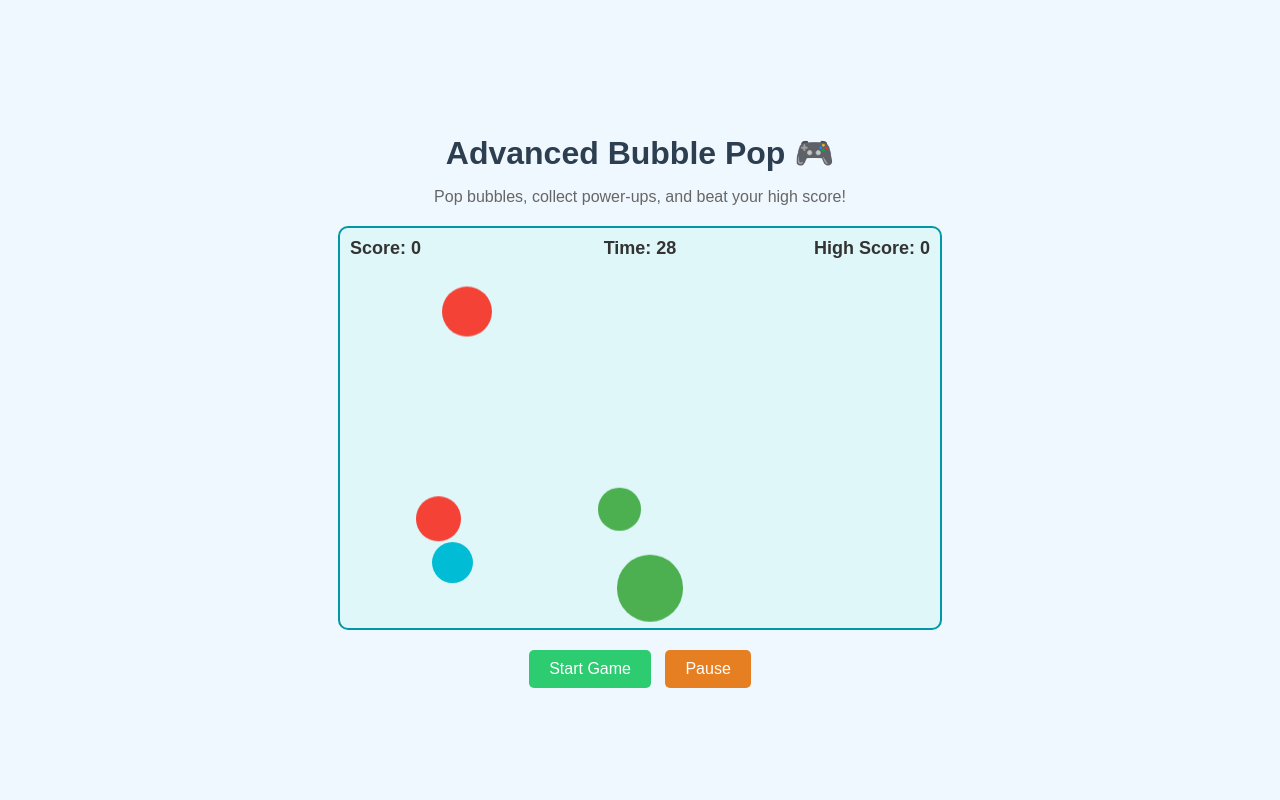
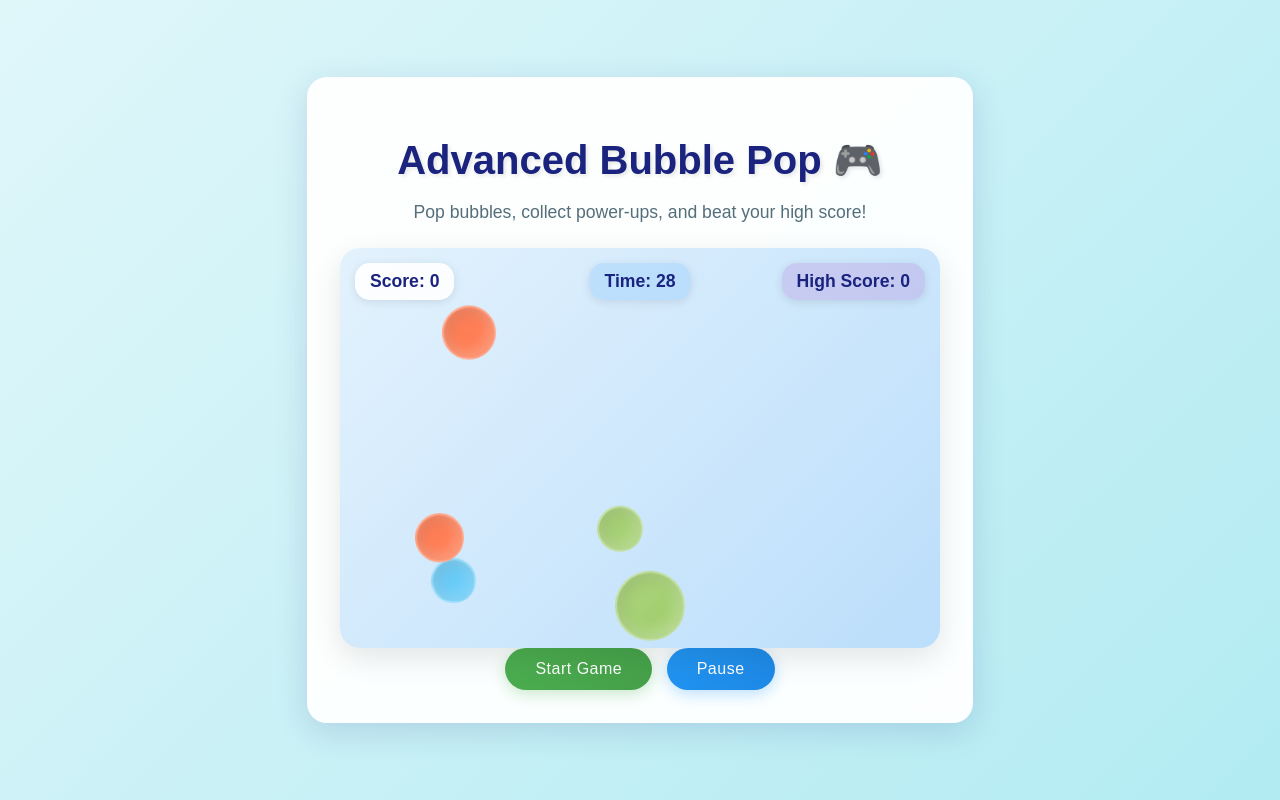
Before and after one commit to anubhavsingh2027/Stress-Relief-Game-Website, a plain HTML site: page index.html in a window 1280 px wide. Both pictures are taken after a click on the button "Start Game". Drawn offline with Linux system fonts and the light colour scheme.

Commit message:
adding website image and make perfect readme

```diff
--- a/index.html
+++ b/index.html
@@ -22,7 +22,7 @@
 
     <!-- Audio for sound effects -->
     <audio id="popSound" src="pop.mp3"></audio>
-    <audio id="powerUpSound" src="powerup.mp3"></audio>
+    <audio id="powerUpSound" src="power-up.mp3"></audio>
     <audio id="explosionSound" src="explosion.mp3"></audio>
 
     <script src="script.js"></script>
--- a/styles.css
+++ b/styles.css
@@ -1,57 +1,86 @@
 body {
-    font-family: 'Arial', sans-serif;
-    background-color: #f0f8ff;
-    color: #333;
+    font-family: 'Poppins', sans-serif;
+    background: linear-gradient(135deg, #e0f7fa 0%, #b2ebf2 100%);
+    color: #37474f;
     margin: 0;
     padding: 0;
     display: flex;
     justify-content: center;
     align-items: center;
     min-height: 100vh;
+    transition: background-color 0.3s ease;
 }
 
 .container {
     text-align: center;
+    background: rgba(255, 255, 255, 0.95);
+    padding: 2rem;
+    border-radius: 20px;
+    box-shadow: 0 8px 32px rgba(31, 38, 135, 0.15);
+    backdrop-filter: blur(4px);
+    border: 1px solid rgba(255, 255, 255, 0.18);
 }
 
 h1 {
-    color: #2c3e50;
-    margin-bottom: 10px;
+    color: #1a237e;
+    margin-bottom: 15px;
+    font-size: 2.5rem;
+    font-weight: 600;
+    text-shadow: 2px 2px 4px rgba(0, 0, 0, 0.1);
 }
 
 p {
-    color: #666;
-    margin-bottom: 20px;
+    color: #546e7a;
+    margin-bottom: 25px;
+    font-size: 1.1rem;
+    font-weight: 500;
 }
 
 #gameArea {
     position: relative;
     width: 600px;
     height: 400px;
-    background-color: #e0f7fa;
-    border: 2px solid #0097a7;
-    border-radius: 10px;
+    background: linear-gradient(135deg, #e3f2fd 0%, #bbdefb 100%);
+    border: none;
+    border-radius: 20px;
     overflow: hidden;
+    box-shadow: 0 10px 30px rgba(0, 0, 0, 0.1);
+    transition: all 0.3s ease;
 }
 
-#score, #timer, #highScore {
+#score, #timer, #highScore, #level {
     position: absolute;
-    top: 10px;
-    font-size: 18px;
-    font-weight: bold;
+    top: 15px;
+    font-size: 1.1rem;
+    font-weight: 600;
+    color: #1a237e;
+    background: rgba(255, 255, 255, 0.9);
+    padding: 8px 15px;
+    border-radius: 15px;
+    box-shadow: 0 2px 10px rgba(0, 0, 0, 0.1);
+    transition: all 0.3s ease;
 }
 
 #score {
-    left: 10px;
+    left: 15px;
 }
 
 #timer {
     left: 50%;
     transform: translateX(-50%);
+    background: rgba(33, 150, 243, 0.15);
 }
 
 #highScore {
-    right: 10px;
+    right: 15px;
+    background: rgba(156, 39, 176, 0.15);
+}
+
+#level {
+    top: auto;
+    bottom: 15px;
+    left: 15px;
+    background: rgba(76, 175, 80, 0.15);
 }
 
 .bubble {
@@ -61,42 +90,100 @@ p {
     border-radius: 50%;
     cursor: pointer;
     animation: float 5s infinite ease-in-out;
+    backdrop-filter: blur(5px);
+    box-shadow: inset -5px -5px 15px rgba(255, 255, 255, 0.3),
+                inset 5px 5px 15px rgba(0, 0, 0, 0.1);
+    transition: transform 0.2s ease, opacity 0.2s ease;
+}
+
+.bubble:hover {
+    transform: scale(1.1);
+    opacity: 0.8;
 }
 
 @keyframes float {
-    0%, 100% { transform: translateY(0); }
-    50% { transform: translateY(-20px); }
+    0%, 100% {
+        transform: translateY(0) rotate(0deg);
+    }
+    50% {
+        transform: translateY(-20px) rotate(5deg);
+    }
 }
 
-/* Different bubble types */
+/* Different bubble types with soft gradients */
 .bubble.normal {
-    background-color: #00bcd4;
+    background: linear-gradient(135deg, #81d4fa 0%, #4fc3f7 100%);
+    border: 2px solid rgba(255, 255, 255, 0.3);
 }
 
 .bubble.fast {
-    background-color: #ff5722;
+    background: linear-gradient(135deg, #fff176 0%, #ffd54f 100%);
     animation-duration: 3s;
+    border: 2px solid rgba(255, 255, 255, 0.3);
 }
 
 .bubble.exploding {
-    background-color: #f44336;
+    background: linear-gradient(135deg, #ff8a65 0%, #ff7043 100%);
     animation-duration: 7s;
+    border: 2px solid rgba(255, 255, 255, 0.3);
 }
 
 .bubble.powerUp {
-    background-color: #4caf50;
+    background: linear-gradient(135deg, #aed581 0%, #9ccc65 100%);
     animation-duration: 10s;
+    border: 2px solid rgba(255, 255, 255, 0.3);
+}
+
+.controls {
+    margin-top: 25px;
+    display: flex;
+    justify-content: center;
+    gap: 20px;
 }
 
 #startBtn, #pauseBtn {
-    background-color: #2ecc71;
+    background: linear-gradient(135deg, #4CAF50 0%, #45a049 100%);
     color: white;
     border: none;
-    padding: 10px 20px;
-    border-radius: 5px;
+    padding: 12px 30px;
+    border-radius: 25px;
     cursor: pointer;
-    font-size: 16px;
-    margin-top: 20px;
+    font-size: 1rem;
+    font-weight: 500;
+    letter-spacing: 0.5px;
+    transition: all 0.3s ease;
+    box-shadow: 0 4px 15px rgba(76, 175, 80, 0.3);
+}
+
+#startBtn:hover, #pauseBtn:hover {
+    transform: translateY(-2px);
+    box-shadow: 0 6px 20px rgba(76, 175, 80, 0.4);
+}
+
+#startBtn:active, #pauseBtn:active {
+    transform: translateY(1px);
+    box-shadow: 0 2px 10px rgba(76, 175, 80, 0.2);
+}
+
+#pauseBtn {
+    background: linear-gradient(135deg, #2196F3 0%, #1e88e5 100%);
+    box-shadow: 0 4px 15px rgba(33, 150, 243, 0.3);
+}
+
+#pauseBtn:hover {
+    box-shadow: 0 6px 20px rgba(33, 150, 243, 0.4);
+}
+
+#pauseBtn:active {
+    box-shadow: 0 2px 10px rgba(33, 150, 243, 0.2);
+}
+
+#pauseBtn:disabled {
+    background: linear-gradient(135deg, #b0bec5 0%, #90a4ae 100%);
+    cursor: not-allowed;
+    transform: none;
+    box-shadow: none;
+    opacity: 0.7;
 }
 
 #startBtn:hover, #pauseBtn:hover {
```
Also changed, not shown: image/websiteimg.png (added), 4 other files.
